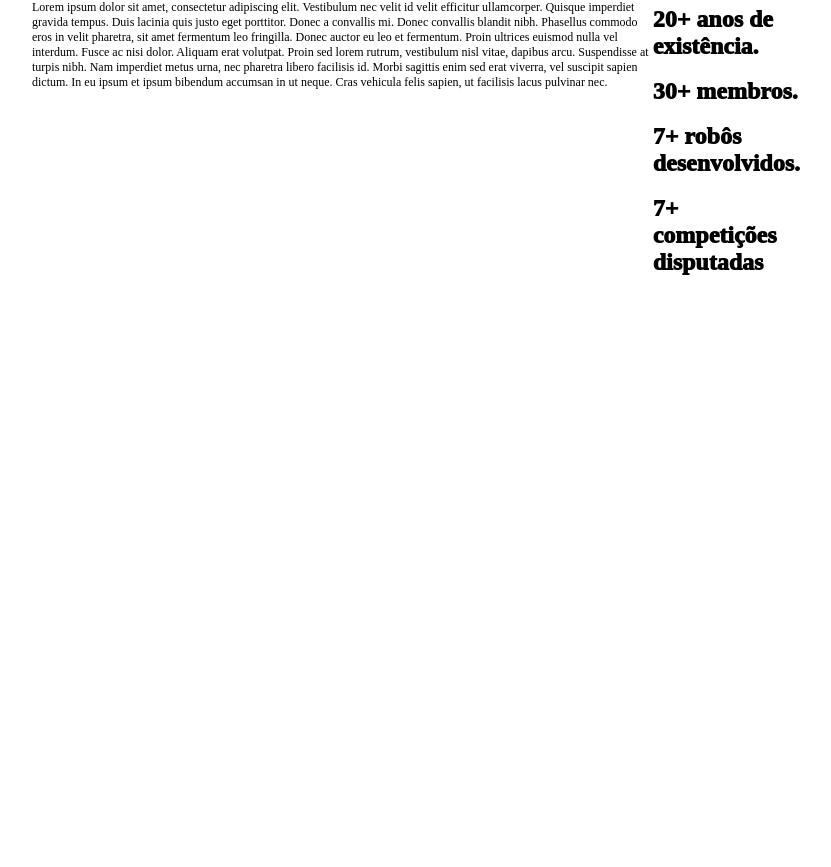
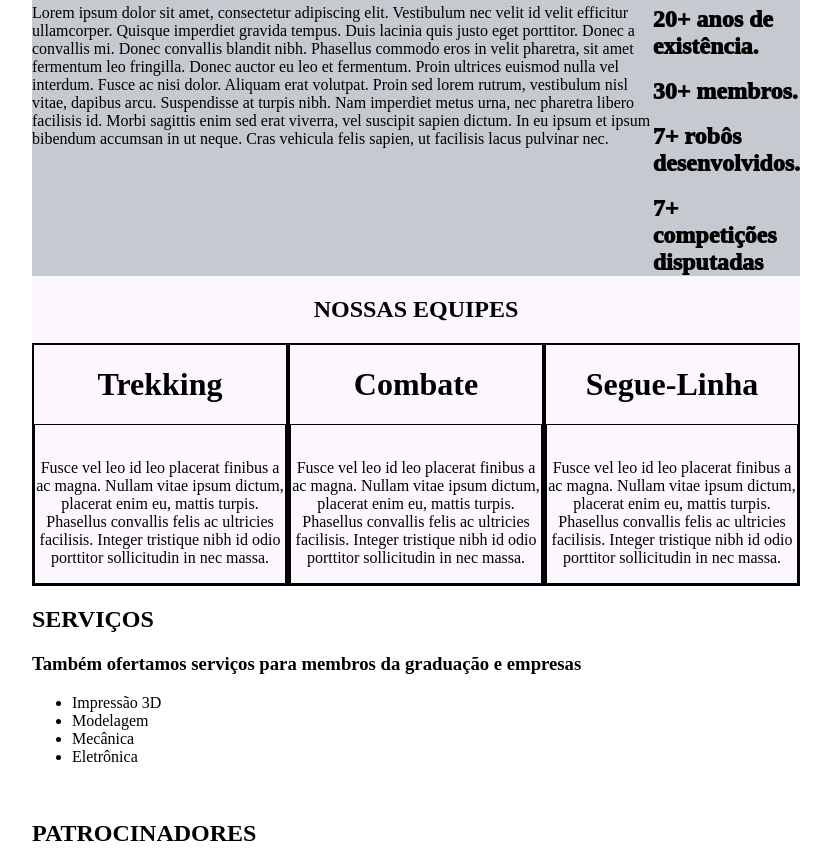
Before and after one commit to robota-admin/siterobota, a Vue app in the folder siterobota/: page / in a window 1280 px wide. Shown: the part 807-1674 px from the top of the page, without its empty margins (224-1055 px from the left). Before the commit the page ends 1083 px from the top, so only its background shows below. Built offline with nearby package versions, Linux system fonts and the light colour scheme.

Commit message:
atualizei e refiz alguns componentes

```diff
--- a/siterobota/src/App.vue
+++ b/siterobota/src/App.vue
@@ -2,6 +2,9 @@
 import Banner from './components/Banner.vue';
 import NavBar from './components/NavBar.vue'
 import QuemSomos from './components/QuemSomos.vue';
+import Equipes from './components/Equipes.vue';
+import Servicos from './components/Servicos.vue';
+import Patrocinadores from './components/Patrocinadores.vue';
 </script>
 
 
@@ -14,6 +17,9 @@ import QuemSomos from './components/QuemSomos.vue';
     <NavBar></NavBar>
     <Banner></Banner>
     <QuemSomos></QuemSomos>
+    <Equipes></Equipes>
+    <Servicos></Servicos>
+    <Patrocinadores></Patrocinadores>
   </main>
 </template>
 
--- a/siterobota/src/components/Equipes.vue
+++ b/siterobota/src/components/Equipes.vue
@@ -2,13 +2,54 @@
 </script>
 
 <template>
-<h2>QUEM SOMOS</h2>
-<div>
-    <p>Somos uma equipe</p>
-    <p>blablalbla</p>
-</div>
+    <div id="main-container">
+        <h2>NOSSAS EQUIPES</h2>
+        <div id="equipes">
+            <div class="equipe">
+                <h1>Trekking</h1>
+                <div class="description">
+                    <img>
+                    <p>Fusce vel leo id leo placerat finibus a ac magna. Nullam vitae ipsum dictum, placerat enim eu, mattis turpis. Phasellus convallis felis ac ultricies facilisis. Integer tristique nibh id odio porttitor sollicitudin in nec massa. </p>
+                </div>
+            </div>
+            <div class="equipe">
+                <h1>Combate</h1>
+                <div class="description">
+                    <img>
+                    <p>Fusce vel leo id leo placerat finibus a ac magna. Nullam vitae ipsum dictum, placerat enim eu, mattis turpis. Phasellus convallis felis ac ultricies facilisis. Integer tristique nibh id odio porttitor sollicitudin in nec massa. </p>
+                </div>
+            </div>
+            <div class="equipe">
+                <h1>Segue-Linha</h1>
+                <div class="description">
+                    <img>
+                    <p>Fusce vel leo id leo placerat finibus a ac magna. Nullam vitae ipsum dictum, placerat enim eu, mattis turpis. Phasellus convallis felis ac ultricies facilisis. Integer tristique nibh id odio porttitor sollicitudin in nec massa. </p>
+                </div>
+            </div>
+        </div>
+
+    </div>
 
 </template>
 
 <style scoped>
+    #main-container {
+        background-color: #FCF7FF;
+        margin-left: 256px;
+        margin-right: 256px;
+        text-align: center;
+        #equipes {
+            display: flex;
+            justify-content: space-between;
+            .equipe {
+                border: 2px solid black;
+
+                .description {
+                    border: solid 1px black;
+                }
+            }
+
+
+        }
+    }
 </style>
--- a/siterobota/src/components/Patrocinadores.vue
+++ b/siterobota/src/components/Patrocinadores.vue
@@ -0,0 +1,22 @@
+<script setup>
+</script>
+
+<template>
+<div id="main-container">
+    <h2>PATROCINADORES</h2>
+    <div id="patrocinadores">
+    </div>
+
+</div>
+
+</template>
+
+<style scoped>
+    #main-container {
+        margin-left: 256px;
+        margin-right: 256px;
+        #patrocinadores {
+
+        }
+    }
+</style>
--- a/siterobota/src/components/QuemSomos.vue
+++ b/siterobota/src/components/QuemSomos.vue
@@ -33,7 +33,7 @@
 
 <style scoped>
     #main-container {
-
+        background-color: #C4CAD0;
         margin-left: 256px;
         margin-right: 256px;
         h2 {
@@ -44,7 +44,7 @@
     #descricao {
         display:flex;
         p {
-            font-size: 12px;
+            font-size: 16px;
             text-wrap: n;
         }
     }
--- a/siterobota/src/components/Servicos.vue
+++ b/siterobota/src/components/Servicos.vue
@@ -0,0 +1,32 @@
+<script setup>
+</script>
+
+<template>
+<div id="main-container">
+    <h2>SERVIÇOS</h2>
+    <div id="descricao">
+        <h3>Também ofertamos serviços para membros da graduação e empresas </h3>
+        <ul>
+            <li>Impressão 3D</li>
+            <li>Modelagem</li>
+            <li>Mecânica</li>
+            <li>Eletrônica</li>
+        </ul>
+        <div id="carrossel-img">
+            <img>
+        </div>
+    </div>
+
+</div>
+
+</template>
+
+<style scoped>
+    #main-container {
+        margin-left: 256px;
+        margin-right: 256px;
+        #descricao {
+
+        }
+    }
+</style>
```
Also changed, not shown: siterobota/src/components/Contato.vue (+14 -0 lines), siterobota/src/components/Footer.vue (+14 -0 lines).
